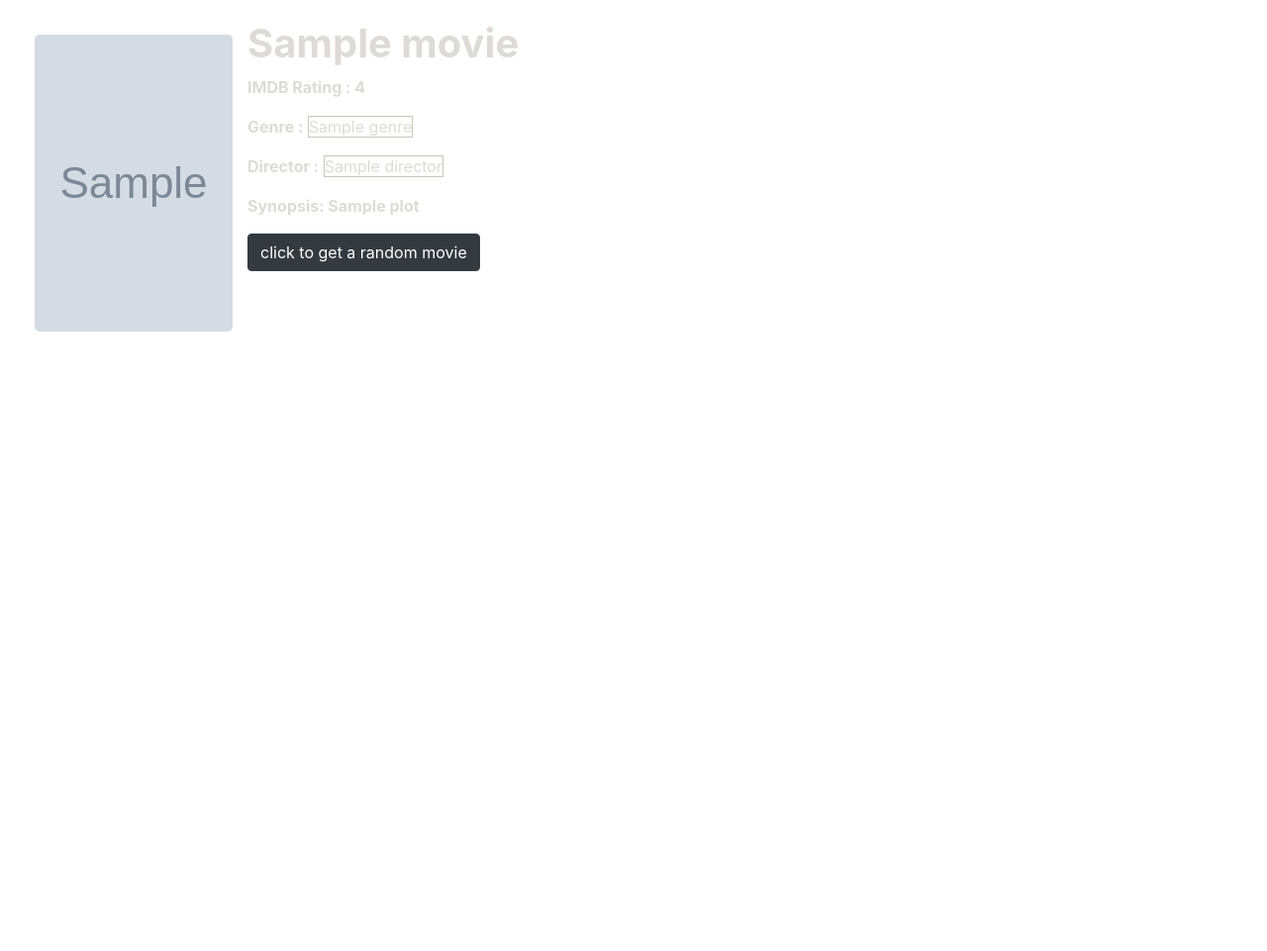
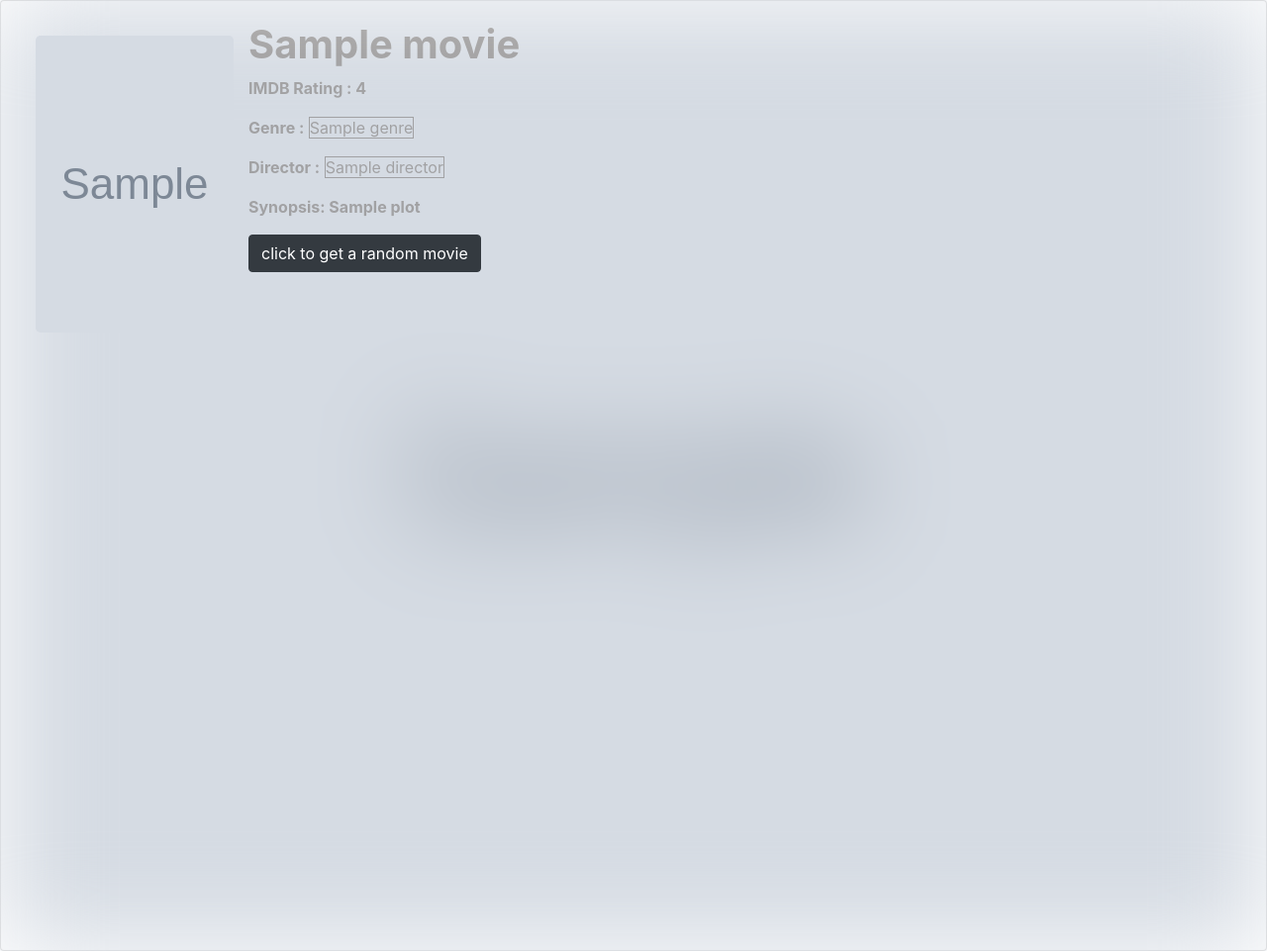
Before and after one commit to Abishek-Balasubramaniam/suggest-a-random-movie, a Django app: template templates/movie_details.html in a window 1280 px wide. Shown: the whole page at 99% size. Before the commit the page ends 335 px from the top, so only its background shows below. Run offline with Django 3.2, Linux system fonts and the light colour scheme; the template is opened without the code that fills it: most values are stand-ins (such as "Sample title", 1, 10 or a date in 2020); grey boxes marked "Sample" are stand-in pictures; some libraries are stand-ins or nearby versions.

Commit message:
first commit

```diff
--- a/templates/movie_details.html
+++ b/templates/movie_details.html
@@ -13,13 +13,16 @@
     <script src="https://cdn.jsdelivr.net/npm/popper.js@1.16.0/dist/umd/popper.min.js" integrity="sha384-Q6E9RHvbIyZFJoft+2mJbHaEWldlvI9IOYy5n3zV9zzTtmI3UksdQRVvoxMfooAo" crossorigin="anonymous"></script>
     <script src="https://stackpath.bootstrapcdn.com/bootstrap/4.4.1/js/bootstrap.min.js" integrity="sha384-wfSDF2E50Y2D1uUdj0O3uMBJnjuUD4Ih7YwaYd1iqfktj0Uod8GCExl3Og8ifwB6" crossorigin="anonymous"></script>
 
-
+    <div class="card text-dark" >
+      <img src="{{my_movie.full_cover_url}}" class="card-img" alt="..." style="filter:blur(50px);">
       <div class="card-img-overlay">
 
 
-         <div class="float-sm-left" > <img src="{{my_movie.full_cover_url}}" class="rounded-lg" alt="..."   width="200px" height="300px" style="margin:15px"></div>
+         <div class="float-sm-left" >
+             <img src="{{my_movie.full_cover_url}}" class="rounded-lg" alt="..."   width="200px" height="300px" style="margin:15px">
+         </div>
 
-            <div class="overflow-hidden">
+         <div class="container-fluid">
 
                <p class="h1" style="font:bold;mix-blend-mode: difference;"><strong>{{my_movie.title}}</strong></p>
 
@@ -42,14 +45,16 @@
             </ul>
 
             <p style="mix-blend-mode: difference; max-width: 1200px;"><strong>Synopsis: {{my_movie.plot}}<strong></p>
+
                <div class="float-sm-left">
                <form action="" method="GET" class="main_form">
                <button type="submit" class="btn btn-dark">click to get a random movie</button>
             </form>
             </div>
+
+         </div>
+
       </div>
    </div>
-      </div>
-
 </body>
 </html>
```
Lines whose indentation alone changed are shown as unchanged.
